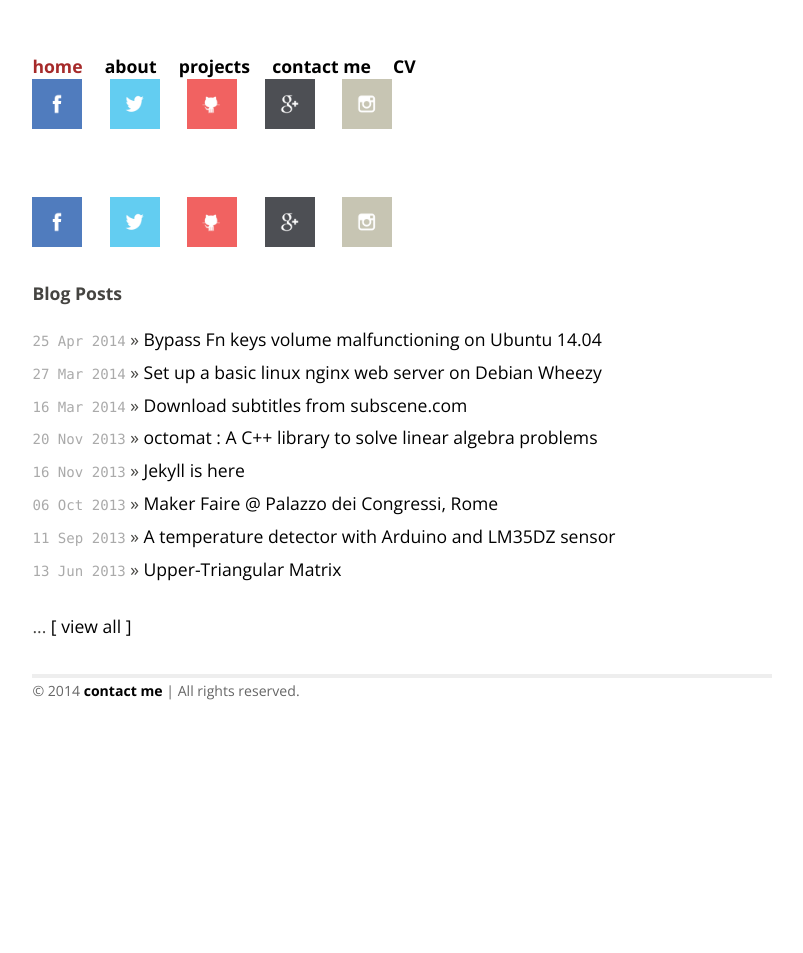
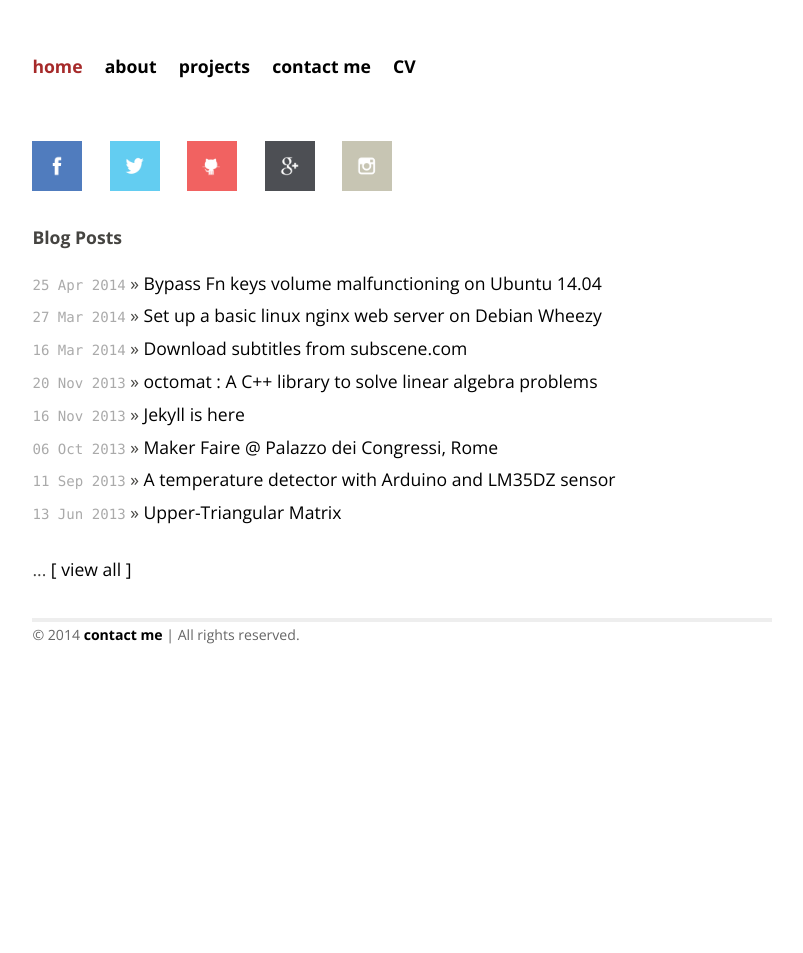
Before and after one commit to gsalvatori/salvatorigabriele.com, a Jekyll site: the page built from index.html, in a window 1280 px wide. Shown: the whole page, without its empty margins (238-1041 px from the left). Built offline with Jekyll 4.4.1, drawn with Linux system fonts in a browser that asks for light colours; Markdown is read by kramdown in place of the engine named in the settings.

Commit message:
Update default.html

```diff
--- a/_layouts/default.html
+++ b/_layouts/default.html
@@ -27,18 +27,6 @@
     <a class="extra" href="/projects.html">projects</a>
     <a class="extra" href="mailto:salvatorigabriele@gmail.com">contact me</a>
     <a class="extra" href="/cv.html">CV</a>
-
-    <br>
-
-    <a href="https://www.facebook.com/salvatorigabriele" target="_blank"><img src="images/facebook.png" width="50" height="50" alt="Facebook" /></a>
-    &nbsp;&nbsp;&nbsp;&nbsp;
-    <a href="https://twitter.com/_gsalvatori" target="_blank"><img src="images/twitter.png" width="50" height="50" alt="Twitter" /></a>
-    &nbsp;&nbsp;&nbsp;&nbsp;
-    <a href="https://github.com/gsalvatori" target="_blank"><img src="images/Github.png" width="50" height="50" alt="Github" /></a>
-    &nbsp;&nbsp;&nbsp;&nbsp;
-    <a href="https://plus.google.com/+GabrieleSalvatori/" target="_blank"><img src="images/g+.png" width="50" height="50" alt="Google Plus" /></a>
-    &nbsp;&nbsp;&nbsp;&nbsp;
-    <a href="http://instagram.com/_gsalvatori" target="_blank"><img src="images/instagram.png" width="50" height="50" alt="Instagram" /></a>
     </div>
 
 
```
